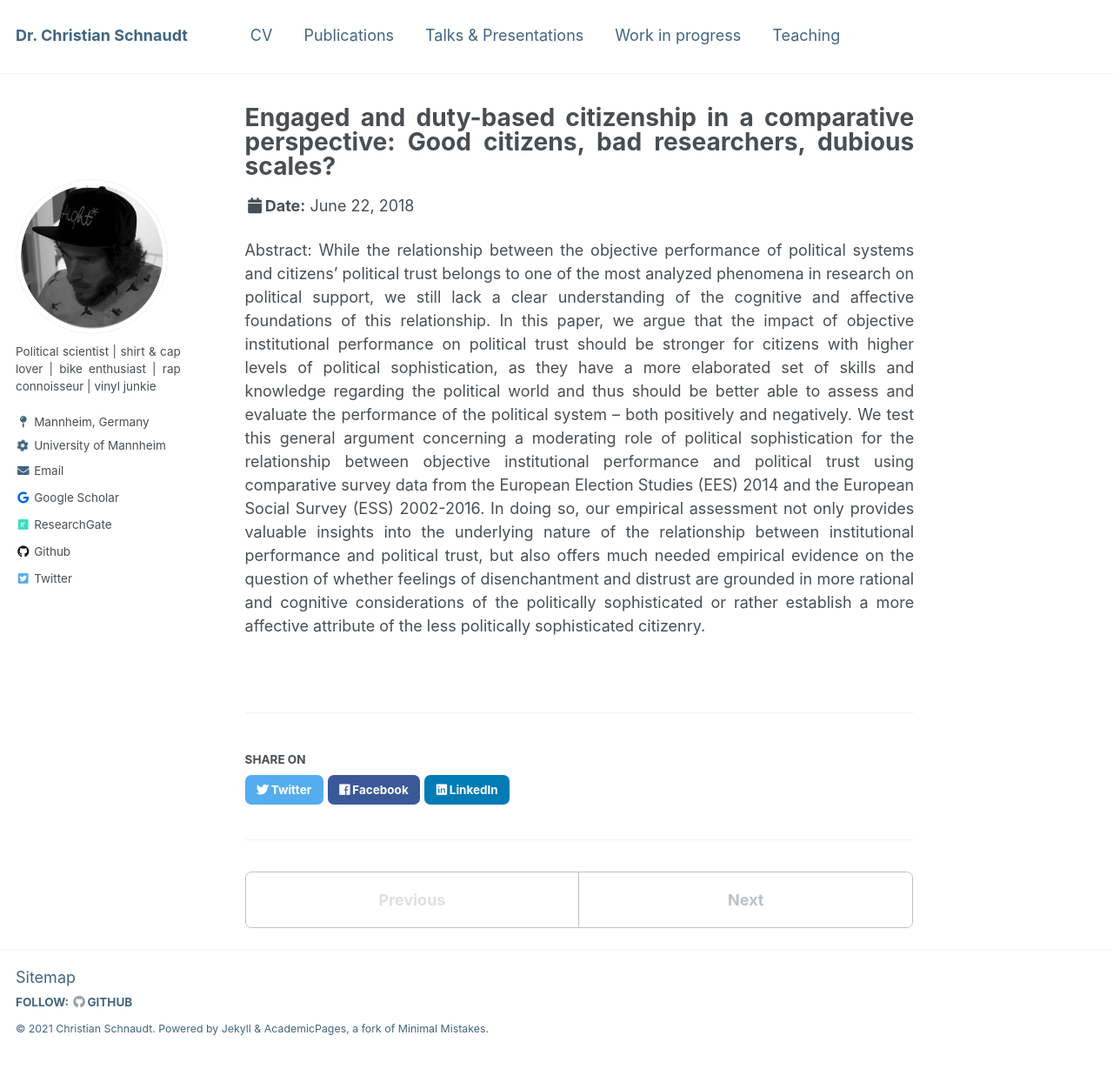
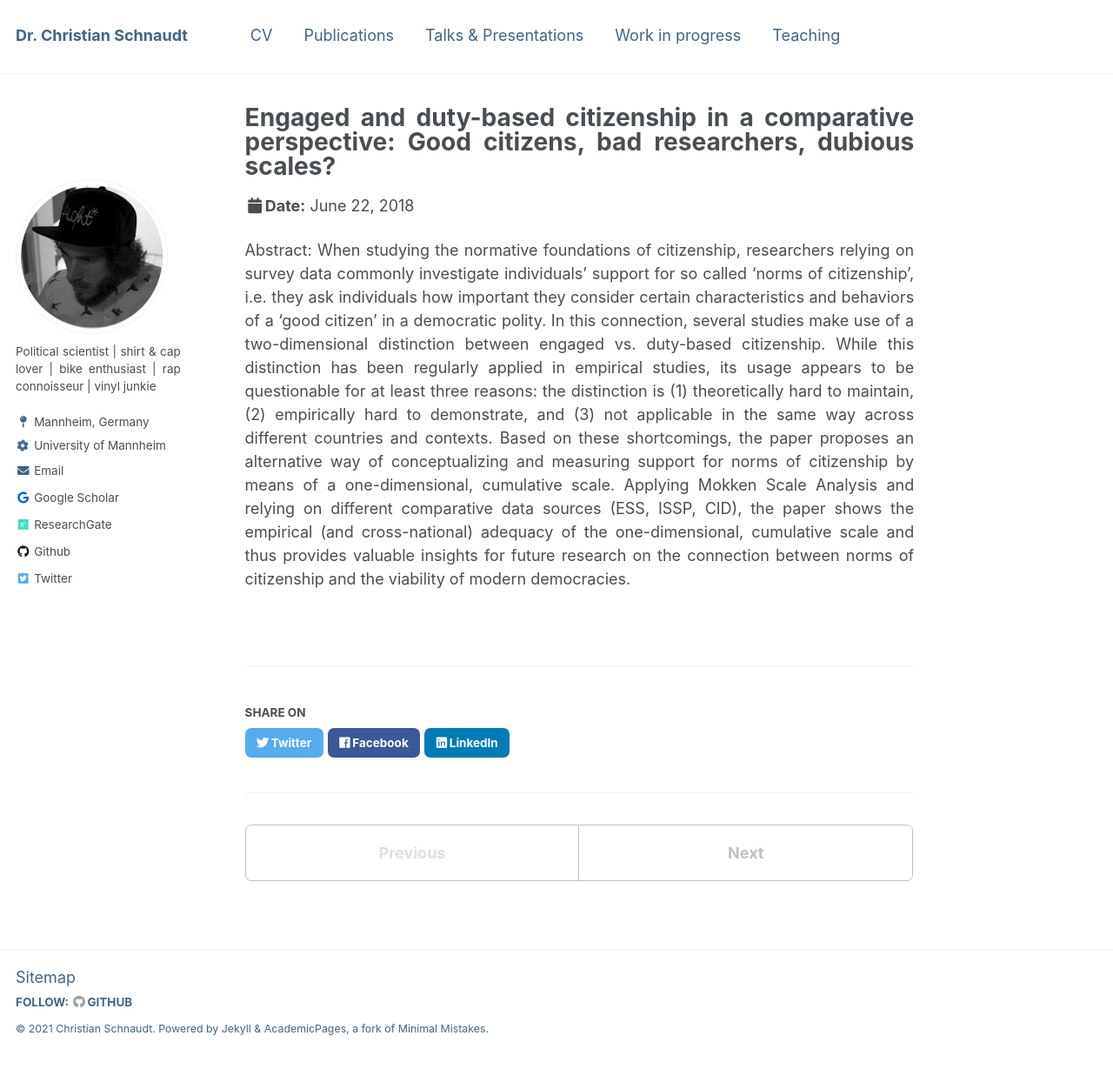
Before and after one commit to cschnaudt/cschnaudt.github.io, a Jekyll site: the page built from _talks/2018-06-22-noc-EPSA.md, in a window 1280 px wide and 1229 px high. Shown: the whole window at 87% size. Built offline with Jekyll 4.4.1, drawn with Linux system fonts in a browser that asks for light colours.

Commit message:
Update 2018-06-22-noc-EPSA.md

```diff
--- a/_talks/2018-06-22-noc-EPSA.md
+++ b/_talks/2018-06-22-noc-EPSA.md
@@ -9,4 +9,5 @@ location: "Vienna, Austria"
 ---
 
 Abstract:
-While the relationship between the objective performance of political systems and citizens’ political trust belongs to one of the most analyzed phenomena in research on political support, we still lack a clear understanding of the cognitive and affective foundations of this relationship. In this paper, we argue that the impact of objective institutional performance on political trust should be stronger for citizens with higher levels of political sophistication, as they have a more elaborated set of skills and knowledge regarding the political world and thus should be better able to assess and evaluate the performance of the political system – both positively and negatively. We test this general argument concerning a moderating role of political sophistication for the relationship between objective institutional performance and political trust using comparative survey data from the European Election Studies (EES) 2014 and the European Social Survey (ESS) 2002-2016. In doing so, our empirical assessment not only provides valuable insights into the underlying nature of the relationship between institutional performance and political trust, but also offers much needed empirical evidence on the question of whether feelings of disenchantment and distrust are grounded in more rational and cognitive considerations of the politically sophisticated or rather establish a more affective attribute of the less politically sophisticated citizenry.
+When studying the normative foundations of citizenship, researchers relying on survey data commonly investigate individuals’ support for so called ‘norms of citizenship’, i.e. they ask individuals how important they consider certain characteristics and behaviors of a ‘good citizen’ in a democratic polity. In this connection, several studies make use of a two-dimensional distinction between engaged vs. duty-based citizenship. While this distinction has been regularly applied in empirical studies, its usage appears to be questionable for at least three reasons: the distinction is (1) theoretically hard to maintain, (2) empirically hard to demonstrate, and (3) not applicable in the same way across different countries and contexts. Based on these shortcomings, the paper proposes an alternative way of conceptualizing and measuring support for norms of citizenship by means of a one-dimensional, cumulative scale. Applying Mokken Scale Analysis and relying on different comparative data sources (ESS, ISSP, CID), the paper shows the empirical (and cross-national) adequacy of the one-dimensional, cumulative scale and thus provides valuable insights for future research on the connection between norms of
+citizenship and the viability of modern democracies.
```
